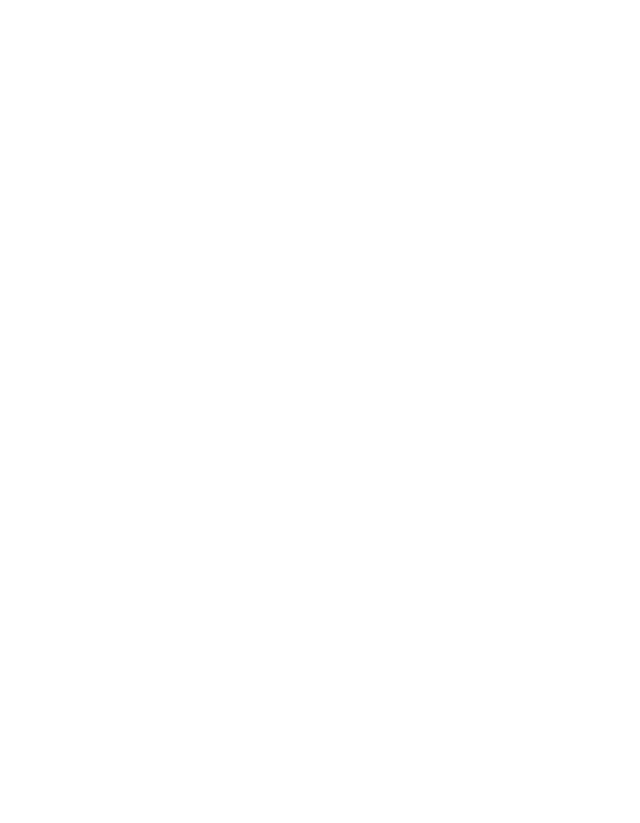
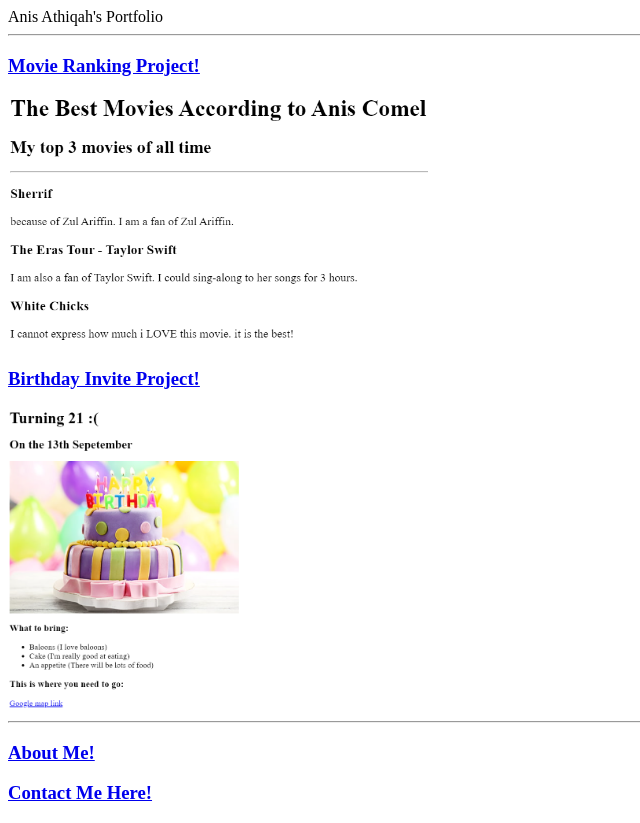
Before and after one commit to anisssnyutnyut/html-portfolio, a plain HTML site: page index.html in a window 1280 px wide. Shown: the whole page, without its empty margins (0-640 px from the left). Before the commit the page ends 800 px from the top, so only its background shows below. Drawn offline with Linux system fonts and the light colour scheme.

Commit message:
index.html

```diff
--- a/index.html
+++ b/index.html
@@ -1,15 +1,22 @@
-<!-- TODO 1: Create the HTML Boilerplate -->
+<!DOCTYPE html>
+<html lang="en">
+    <head>
+        <meta charset="UTF-8"
+        <title>Anis Athiqah's Portfolio</title>
+    </head>
 
-<!-- TODO 2: Add Your previous projects' HTML into the public folder -->
+    <body>
+        <hr/>
+        <h3><a href="./public/anis' movie ranking.html">Movie Ranking Project!</a><br/></h3>
+        <img src="./assets/images/Anis Movie Ranking.png" height="250" alt="Anis Movie Rank" /><br/>
 
-<!-- TODO 3: Take screenshots of your project previews and add the images to the images folder -->
 
-<!-- TODO 4: Add titles/subtitles etc. -->
+        <h3><a href="./public/anis' bday project.html">Birthday Invite Project!</a><br/></h3>
+        <img src="./assets/images/Anis Birthday Invite.png" height="300" alt="Anis Birthday Invite" />
 
-<!-- TODO 5: Add a link to the project pages -->
+        <hr />
+        <h3><a href="./public/about.html">About Me!</a></h3>
+        <h3><a href="./public/contact.html">Contact Me Here!</a></h3>
 
-<!-- TODO 6: Add images to show the project previews
-HINT for TODO 6: You can use the height attribute set to 200 to make the image smaller:
-https://developer.mozilla.org/en-US/docs/Web/HTML/Element/img#attr-height -->
-
-<!-- TODO 7: Add the Contact Me and About Me page links -->
+    </body>
+</html>
```
